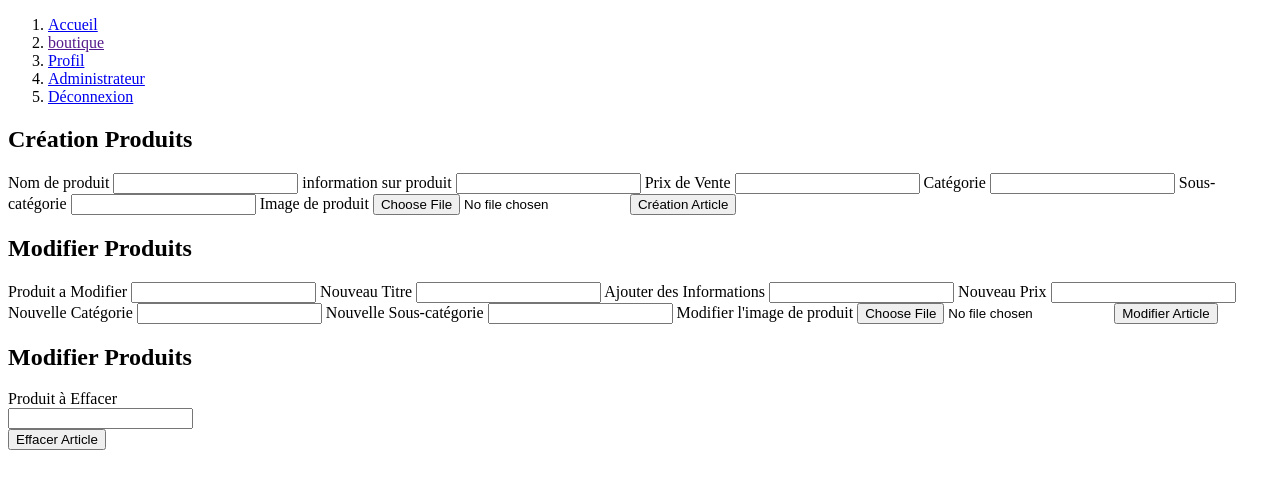
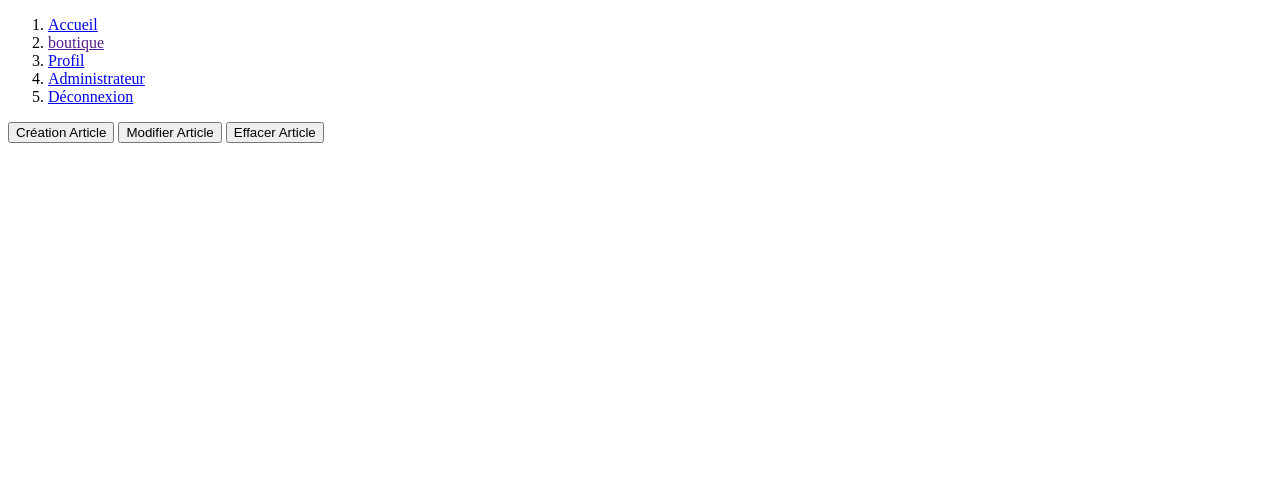
Before and after one commit to mohamed-hadjadji/boutique, a PHP site: page /admin.php in a window 1280 px wide. Shown: the top 489 px of the page. Run offline with PHP 8.4, Linux system fonts and the light colour scheme; the visitor is signed in with stand-in values (Sample User, id 1).

Commit message:
Ajustement page admin 1

```diff
--- a/admin.php
+++ b/admin.php
@@ -20,7 +20,16 @@
      if(isset($_SESSION['login']) && $_SESSION['login']=="admin")
   {
      ?>
+     <form method='POST'>
+     <input type="submit" value="Création Article" name="formcr">
+     <input type="submit" value="Modifier Article" name="formmo">
+     <input type="submit" value="Effacer Article" name="formdel">
+   </form>
     </header>
+    <?php
+     if(isset($_POST['formcr']))
+     {
+    ?>
     <section class="">
         <h1>Création Produits</h1>
 
@@ -43,22 +52,22 @@
 
                  <label>Image de produit</label>
                 <input type="file" name='fileToUpload' required />
-                <input type="submit" value="Création Article" name="submit">
-
+                <input type="submit" value="Valider" name="submit">
+        </form>
+    </section>
      <?php
-
-if(isset($_POST["submit"])) {
+     }
+      if(isset($_POST["submit"]))
+      {
 
          $produit = new article();
-
          $produit->produit();
 
       }
 
+  if(isset($_POST['formmo']))
+  {
     ?>
-      </form>
-    </section>
-
     <section class="">
         <h1>Modifier Produits</h1>
 
@@ -84,46 +93,42 @@ $produit->produit();
 
                  <label>Modifier l'image de produit</label>
                 <input type="file" name='fileToUpload'/>
-                <input type="submit" value="Modifier Article" name="modifier">
+                <input type="submit" value="Modifier" name="modifier">
+          </form>
+    </section>
+        <?php
+   }
 
-        <?php
-
-if(isset($_POST["modifier"])) {
+   if(isset($_POST["modifier"]))
+   {
 
     $moproduit = new article();
-
     $moproduit->modifierproduit();
 
    }
 
+   if(isset($_POST['formdel']))
+   {
   ?>
-       </form>
-    </section>
-
     <section class="">
       <h1>Modifier Produits</h1>
 
       <form method="post" action="">
           <label>Produit à Effacer</label></br>
           <input type="text" name="titre4" required></br>
-          <input type="submit" value="Effacer Article" name="effacer"></br>
+          <input type="submit" value="Effacer" name="effacer"></br>
+      </form>
+   </section>
+           <?php
+    }
 
-           <?php
-
-    if(isset($_POST["effacer"])) {
+    if(isset($_POST["effacer"]))
+    {
 
      $offproduit = new article();
-
      $offproduit->deleteproduit();
-
     }
 
-?>
-     </form>
-   </section>
-
-
-    <?php
   }
   else
   {
--- a/class.php
+++ b/class.php
@@ -113,7 +113,17 @@ class article
             $requete = $connexion->query("INSERT INTO produits (titre,info,prix,categorie,souscategorie,icon,id_utilisateur) VALUES ('$nomart','$infoart','$prixart','$catart','$soucatart','$target_file','$iduser')");
 
             echo "<p><b>Produit Créer</b></p>";
-           }
+
+            $reponse2 = $connexion->query( "SELECT *FROM produits ORDER BY produits.id DESC");
+                $i=0;
+                foreach ($reponse2 as list($id,$nompro,$infopro,$prixpro,$categopro,$souscategopro,$iconpro,$idadmin))
+                {
+                  echo $nompro;
+                  echo "<img height=\"250\" src=\"$iconpro\">";
+                  echo $infopro;
+                  echo $prixpro."€";
+                }
+              }
   }
 
    public function modifierproduit()
```
Lines whose indentation alone changed are shown as unchanged.
